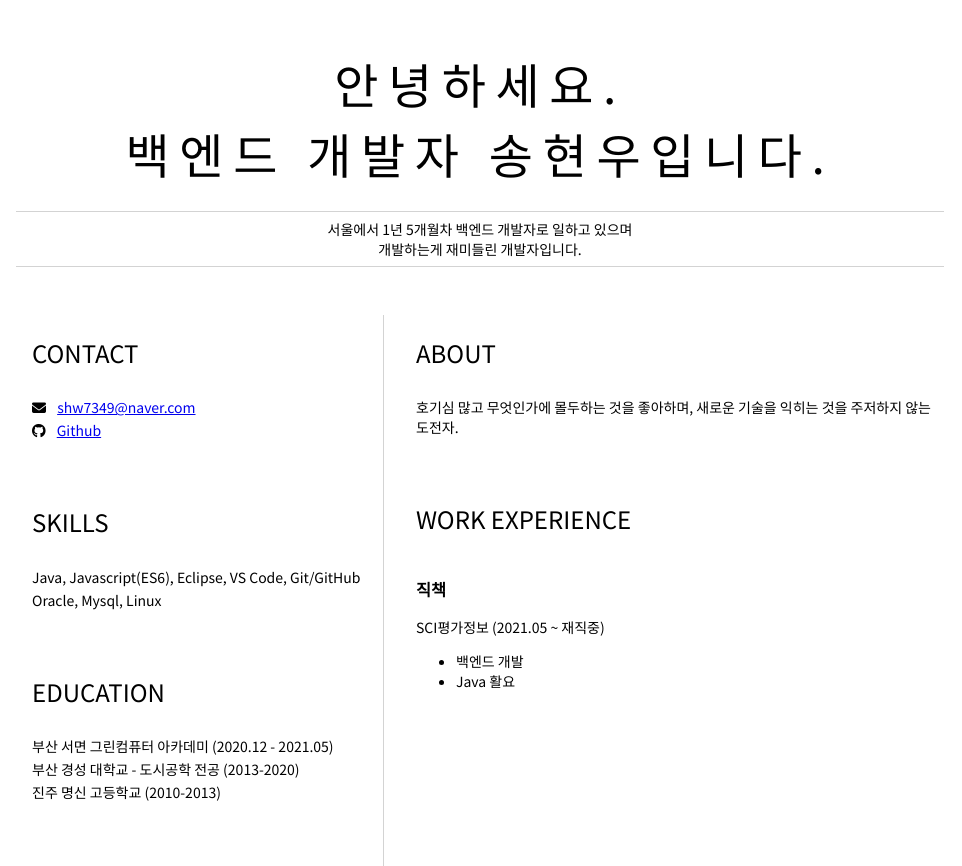
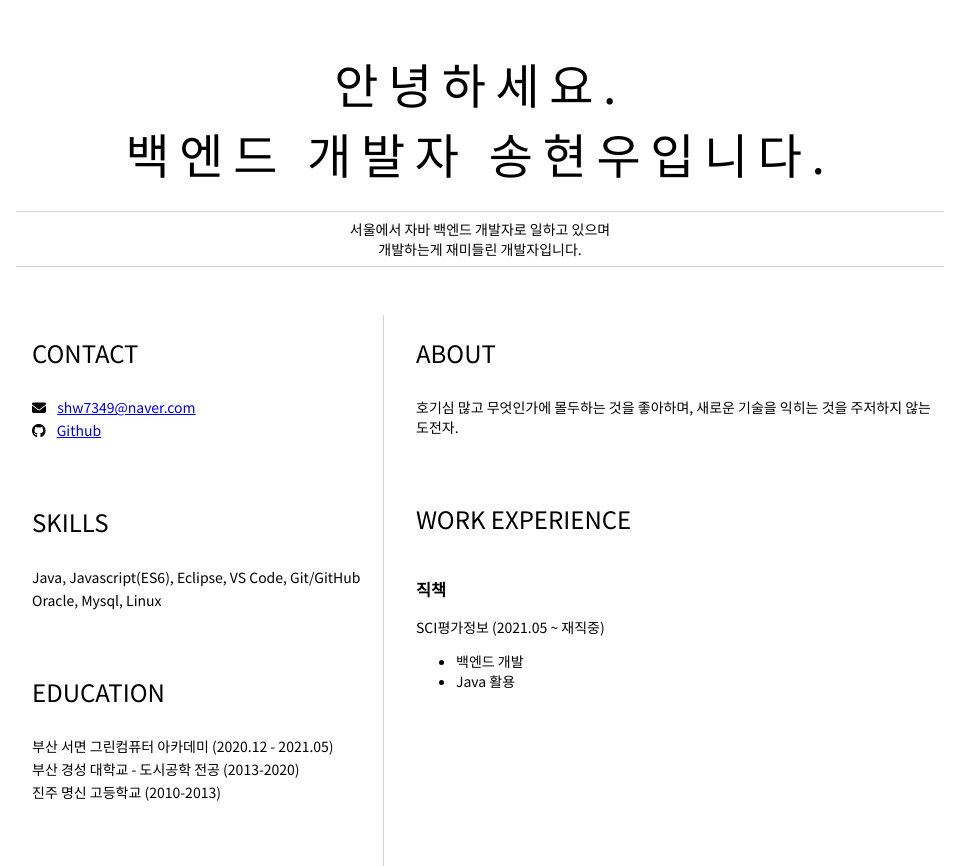
Before and after one commit to shw7349/resume, a plain HTML site: page index.html in a window 1280 px wide. Shown: the whole page, without its empty margins (160-1122 px from the left). Drawn offline with Linux system fonts and the light colour scheme.

Commit message:
Update index.html

```diff
--- a/index.html
+++ b/index.html
@@ -14,7 +14,7 @@
         <h1>안녕하세요.
             <br>백엔드 개발자 송현우입니다.</h1>
         <hr>
-        서울에서 1년 5개월차 백엔드 개발자로 일하고 있으며
+        서울에서 자바 백엔드 개발자로 일하고 있으며
         <br>개발하는게 재미들린 개발자입니다.
         <hr>
       </header>
@@ -60,7 +60,7 @@
             <p>SCI평가정보 (2021.05 ~ 재직중)</p>
             <ul>
               <li>백엔드 개발</li>
-              <li>Java 활요</li>
+              <li>Java 활용</li>
             </ul>
           </section>
         </article>
```
